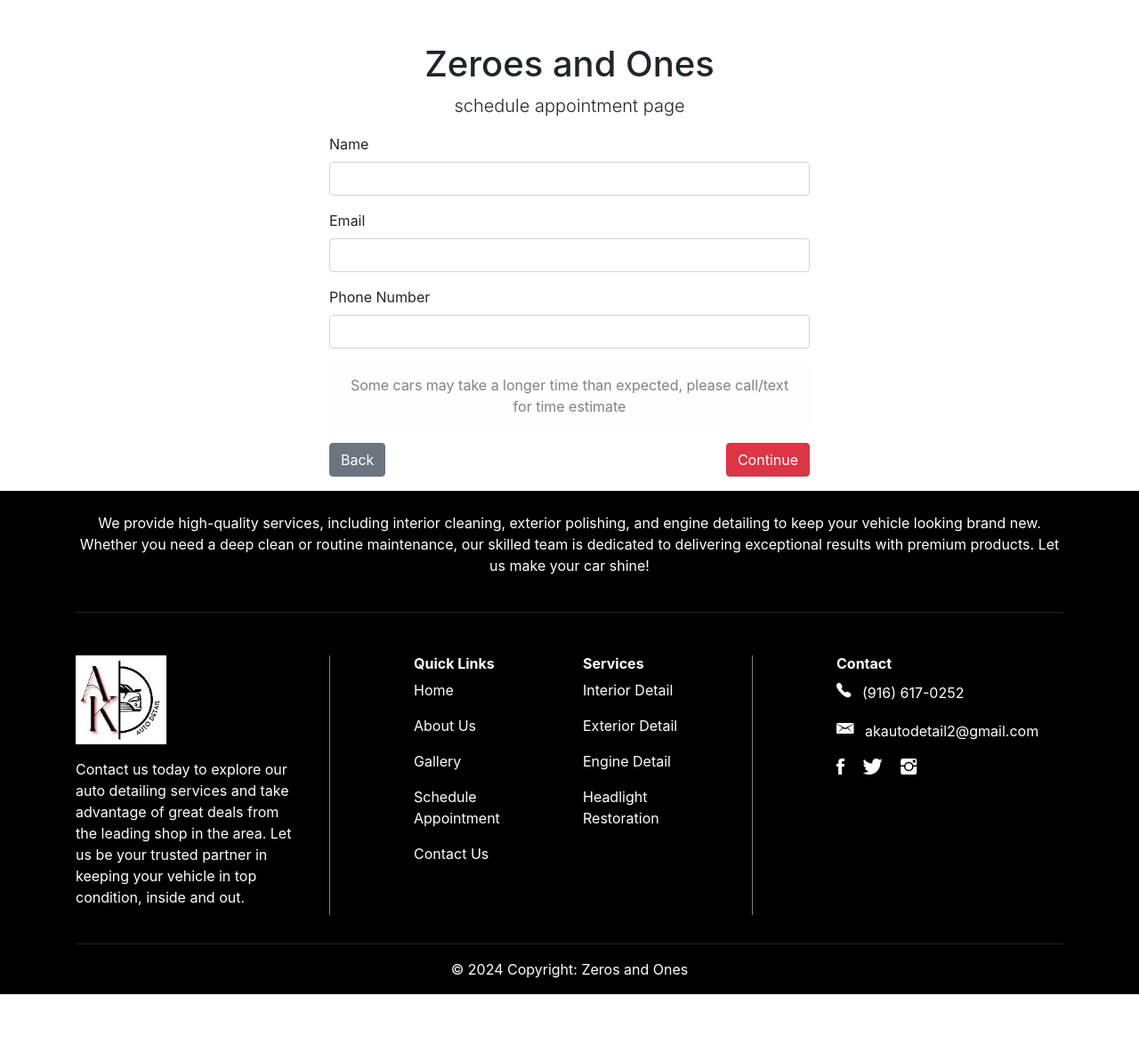
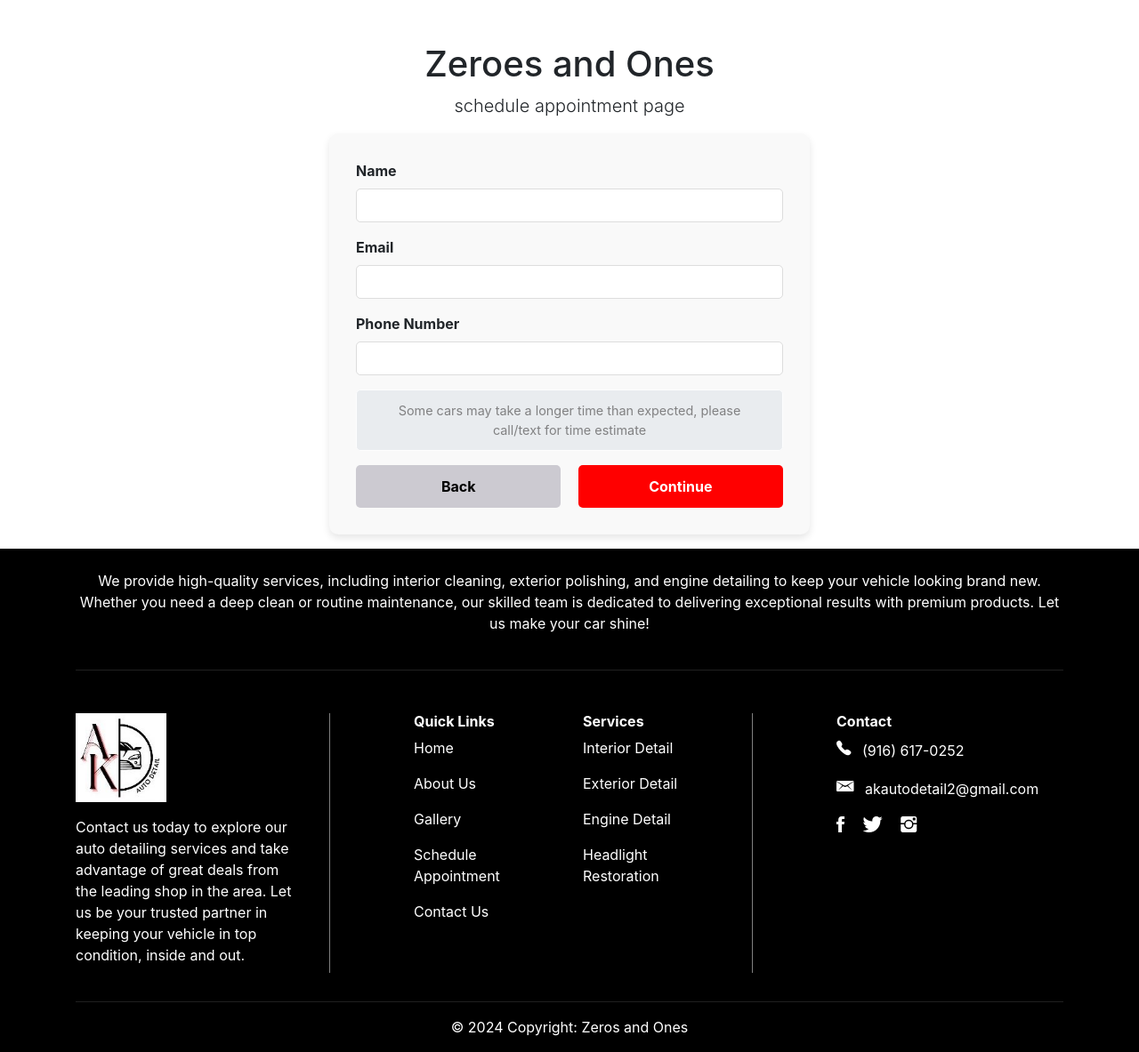
Before and after one commit to Con-Rez/autoDetailProject, a Django app: page /schedule_appointment/ in a window 1280 px wide. Shown: the part 80-1263 px from the top of the page at 89% size. Before the commit the page ends 1198 px from the top, so only its background shows below. Run offline with Django 5.2, Linux system fonts and the light colour scheme; some libraries are stand-ins or nearby versions.

Commit message:
styled contact form

```diff
--- a/apps/home/templates/schedule_appointment.html
+++ b/apps/home/templates/schedule_appointment.html
@@ -17,40 +17,39 @@
   </div>
 
   <!-- help code customer contact/continue-->
-  <div class="row justify-content-center">
+   <div class="row justify-content-center">
     <div class="col-md-6">
-      <form method="post" action="{% url 'submit_form' %}">
+      <form method="post" action="{% url 'submit_form' %}" style="background-color: #f9f9f9; padding: 30px; border-radius: 10px; box-shadow: 0px 4px 8px rgba(0,0,0,0.1);">
         {% csrf_token %}
 
         <div class="form-group mb-3">
-          <label for="name">Name</label>
-          <input type="text" class="form-control" id="name" name="name" required>
+          <label for="name" style="font-weight: bold;">Name</label>
+          <input type="text" class="form-control" id="name" name="name" required style="padding: 15px; font-size: 1rem; border-radius: 5px;border: 1px solid #ddd;">
         </div>
 
         <div class="form-group mb-3">
-          <label for="email">Email</label>
-          <input type="email" class="form-control" id="email" name="email" required>
+          <label for="email" style="font-weight: bold;">Email</label>
+          <input type="email" class="form-control" id="email" name="email" required style="padding: 15px; font-size: 1rem; border-radius: 5px; border: 1px solid #ddd;">
         </div>
 
         <div class="form-group mb-3">
-          <label for="phone">Phone Number</label>
-          <input type="tel" class="form-control" id="phone" name="phone" required>
+          <label for="phone" style="font-weight: bold;">Phone Number</label>
+          <input type="tel" class="form-control" id="phone" name="phone" required style="padding: 15px; font-size: 1rem; border-radius: 5px; border: 1px solid #ddd;">
         </div>
 
-        <div class="alert alert-light text-center mt-3" role="alert">
+        <div class="alert alert-light text-center mt-3" role="alert" style="font-size: 0.9rem; background-color: #e9ecef; border-radius: 5px;">
           <i class="fas fa-exclamation-circle"></i>
           Some cars may take a longer time than expected, please call/text for time estimate
         </div>
 
-        <div class="d-flex justify-content-between">
-          <button type="button" class="btn btn-secondary">Back</button>
-          <button type="submit" class="btn btn-danger">Continue</button>
+        <div class="d-flex justify-content-between mt-3">
+          <button type="button" class="btn" style="width: 48%; padding:12px; font-weight: bold; font-size: 1rem; border-radius: 5px; background-color: #cccad1; border: none;color: #000000;transition: background-color 0.3s easse;" onmouseover="this.style.backgroundColor='#b0aab3'" onmouseout="this.style.backgroundColor='#CCCAD1'">Back</button>
+          <button type="submit" class="btn" style="width: 48%; padding:12px; font-weight: bold; font-size: 1rem; border-radius: 5px; background-color: #ff0000; border: none;color: #ffffff;transition: background-color 0.3s easse;" onmouseover="this.style.backgroundColor='#cc0000'" onmouseout="this.style.backgroundColor='#ff0000'">Continue</button>
         </div>
 
       </form>
     </div>
   </div>
-
 </div>
 {% include 'footer.html' %}
 {% endblock %}
```
